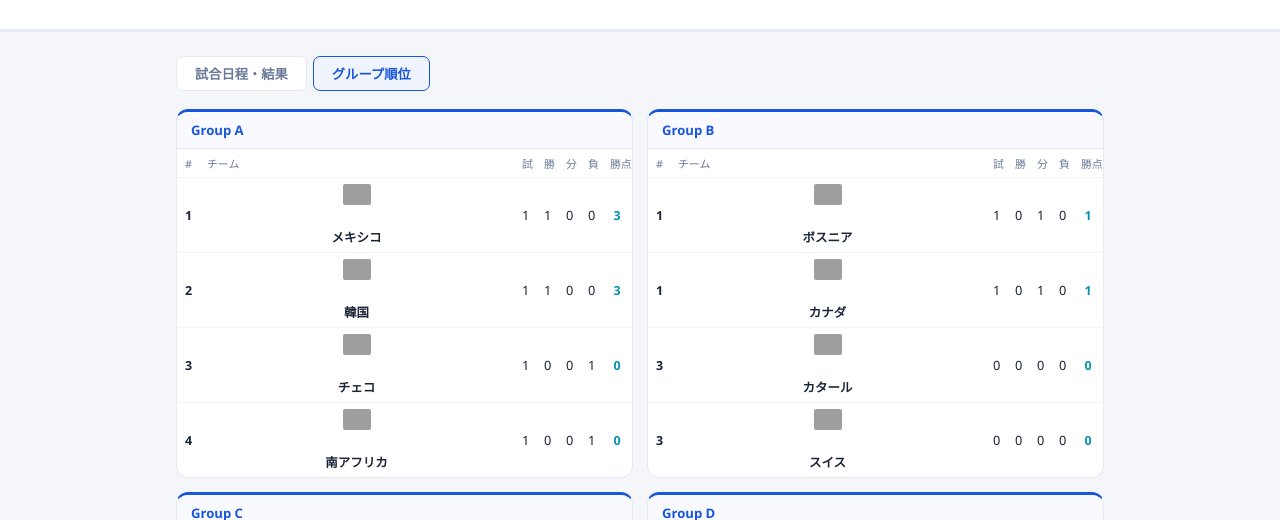
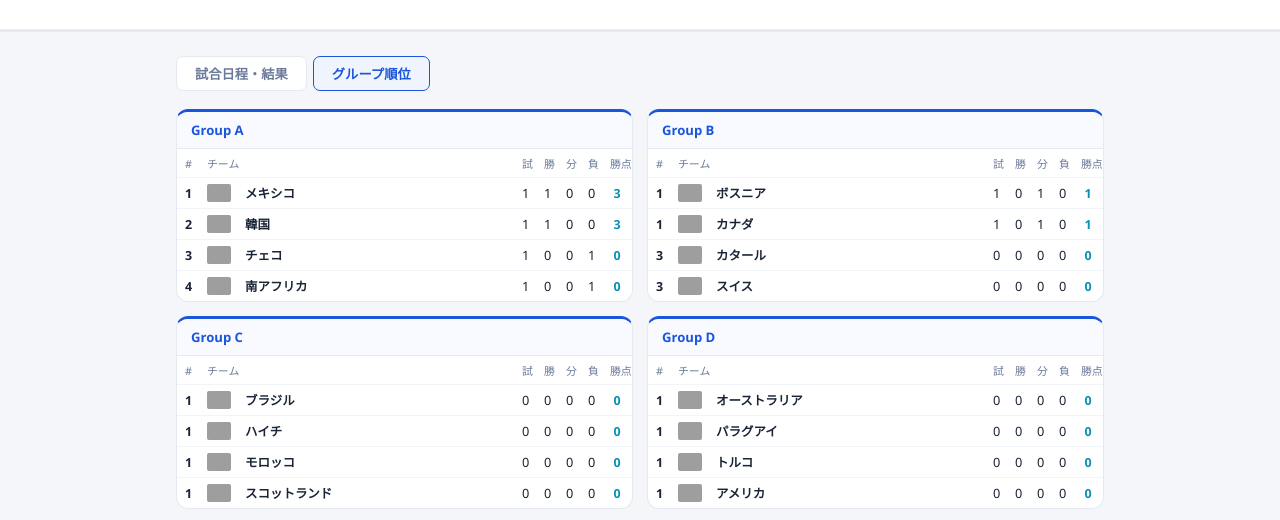
Before and after one commit to CHAPLUS-0u0/World-Cup2026, a plain HTML site: page index.html in a window 1280 px wide. Both pictures are taken after a click on the button "グループ順位". Shown: the part 255-775 px from the top of the page. Drawn offline with Linux system fonts and the light colour scheme; grey boxes are pictures that could not be loaded.

Commit message:
Revert standings to horizontal flag+name layout

```diff
--- a/style.css
+++ b/style.css
@@ -333,22 +333,24 @@ nav {
 
 .group-card .g-team {
   display: flex;
-  flex-direction: column;
+  flex-direction: row;
   align-items: center;
-  gap: 3px;
-  text-align: center;
+  gap: 7px;
 }
 
 .group-card .g-team img {
-  width: 28px;
-  height: 21px;
+  width: 24px;
+  height: 18px;
   border-radius: 2px;
+  flex-shrink: 0;
 }
 
 .group-card .g-team span {
   font-size: 0.78rem;
   font-weight: 600;
   white-space: nowrap;
+  overflow: hidden;
+  text-overflow: ellipsis;
 }
 
 .group-card tr:last-child td { border-bottom: none; }
```
